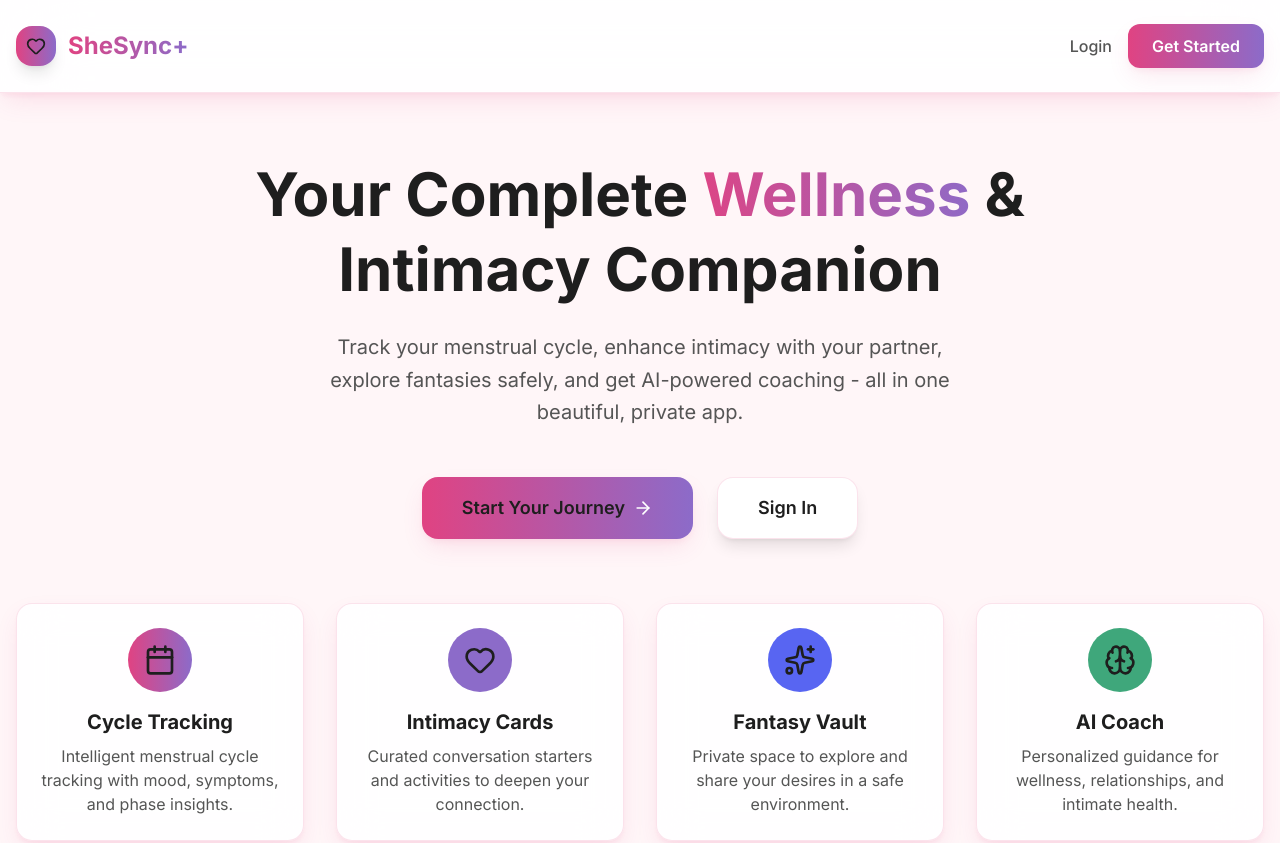
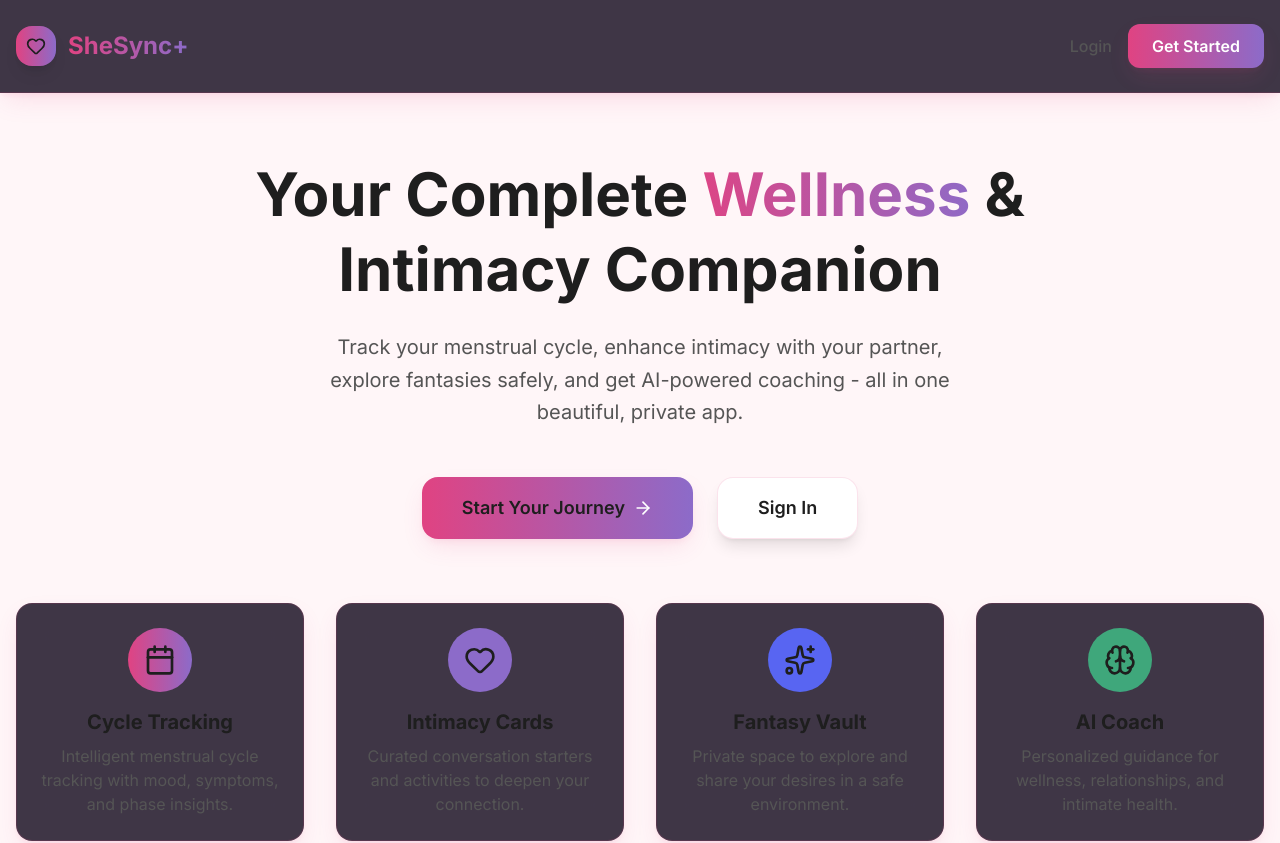
Before and after one commit to LeonardMinski/SheSync-relationship-menstrual-app, a Next.js app: page / in a window 1280 px wide. Shown: the top 843 px of the page. Built offline with nearby package versions, Linux system fonts and the light colour scheme; no server answers.

Commit message:
fix: change light mode glass background to dark for white text visibility
- Changed --bg-glass in light mode from white to dark purple
- This ensures white text is visible on glass containers in light mode
- Dark mode already has proper contrast

```diff
--- a/src/app/dashboard/page.tsx
+++ b/src/app/dashboard/page.tsx
@@ -458,7 +458,7 @@ const CycleTracker = () => {
                 )}
                 <div className="flex-1 min-w-0">
                   <div className="flex items-center gap-2 mb-1">
-                    <span className="text-xs font-medium" style={{color: '#1E1E1E'}}>
+                    <span className="text-xs font-medium text-white">
                       {smartPrediction.isActualData ? 'Recent Entry' : 'Smart Prediction'}
                     </span>
                     {!smartPrediction.isActualData && (
--- a/src/app/globals.css
+++ b/src/app/globals.css
@@ -5,7 +5,7 @@
   /* 🌸 Light Mode - Fresh, Vibrant, Clear */
   --bg-primary: #FFF6F8; /* Soft Blush */
   --bg-secondary: #FFFFFF; /* Pure White */
-  --bg-glass: rgba(255, 255, 255, 0.9);
+  --bg-glass: rgba(30, 21, 39, 0.85);
   --text-primary: #1E1E1E; /* Charcoal */
   --text-secondary: #555555; /* Warm Grey */
   --accent-primary: #E04382; /* Rose Pink */
```
